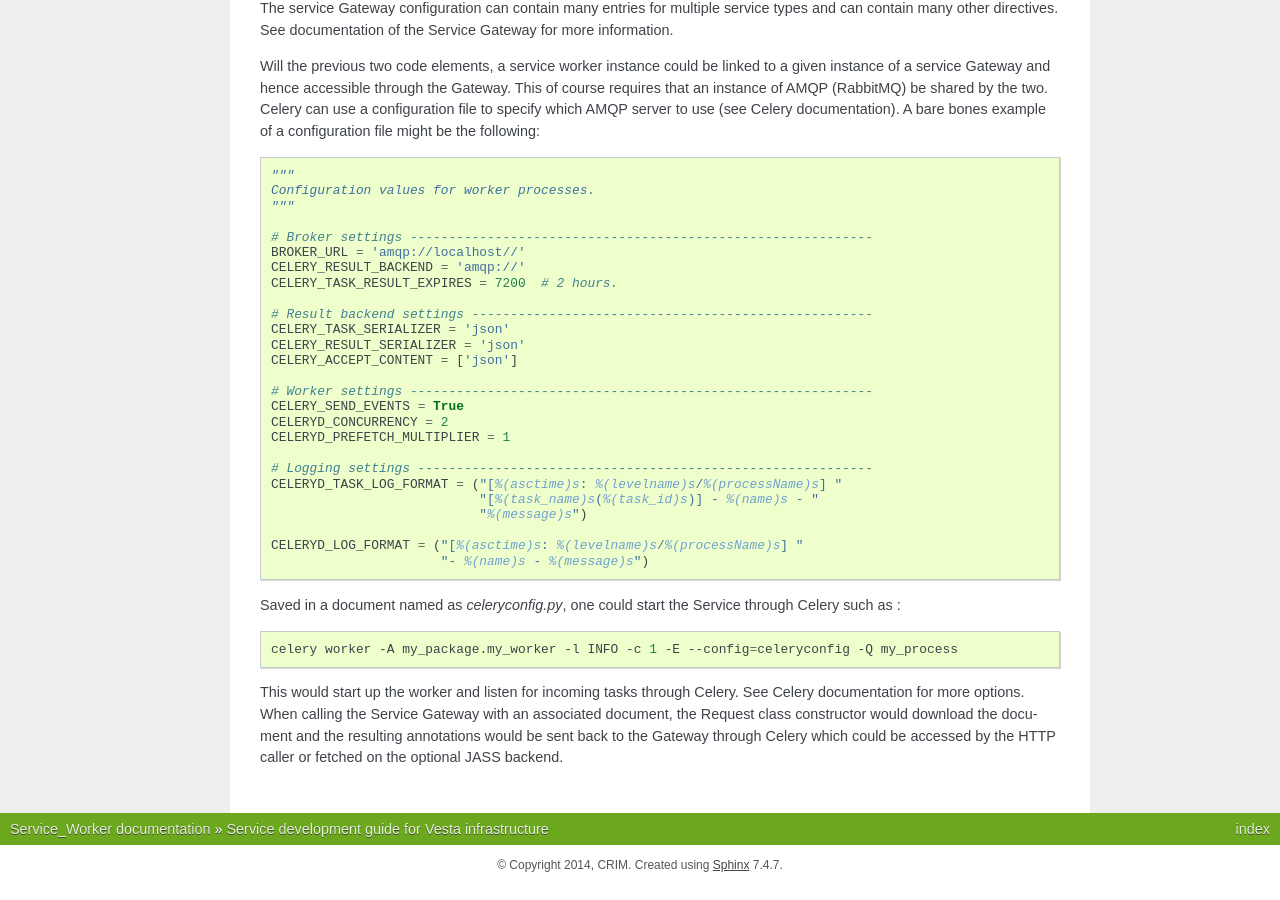
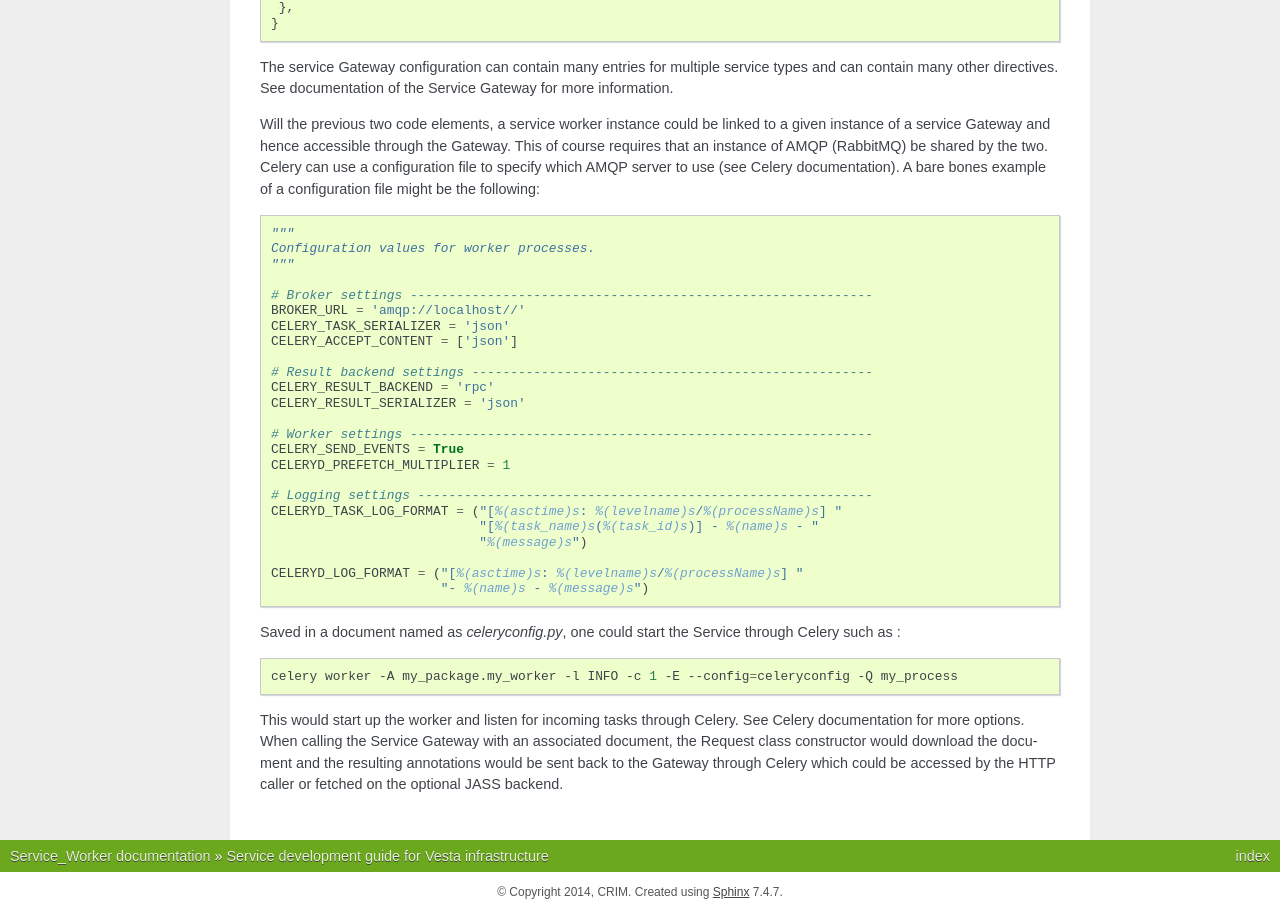
Before and after one commit to crim-ca/Service, a Sphinx documentation site: the page built from docs/user_guide.rst, in a window 1280 px wide and 900 px high, scrolled down 2819 px. Built offline with Sphinx 7.4.7, drawn with Linux system fonts in a browser that asks for light colours; the version number could not be read and is left out; some of the changed text lies outside the part shown.

```diff
--- a/docs/user_guide.rst
+++ b/docs/user_guide.rst
@@ -144,17 +146,15 @@
 
    # Broker settings ------------------------------------------------------------
    BROKER_URL = 'amqp://localhost//'
-   CELERY_RESULT_BACKEND = 'amqp://'
-   CELERY_TASK_RESULT_EXPIRES = 7200  # 2 hours.
+   CELERY_TASK_SERIALIZER = 'json'
+   CELERY_ACCEPT_CONTENT = ['json']
 
    # Result backend settings ----------------------------------------------------
-   CELERY_TASK_SERIALIZER = 'json'
+   CELERY_RESULT_BACKEND = 'rpc'
    CELERY_RESULT_SERIALIZER = 'json'
-   CELERY_ACCEPT_CONTENT = ['json']
 
    # Worker settings ------------------------------------------------------------
    CELERY_SEND_EVENTS = True
-   CELERYD_CONCURRENCY = 2
    CELERYD_PREFETCH_MULTIPLIER = 1
 
    # Logging settings -----------------------------------------------------------
```
Also changed, not shown: other parts of docs/user_guide.rst (+2 -0 lines).
